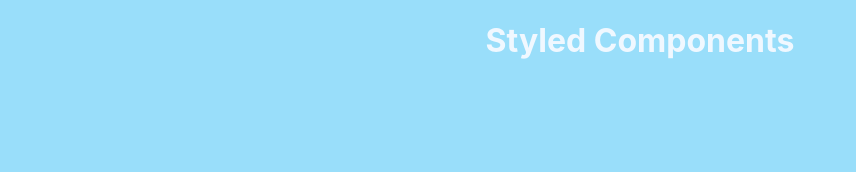
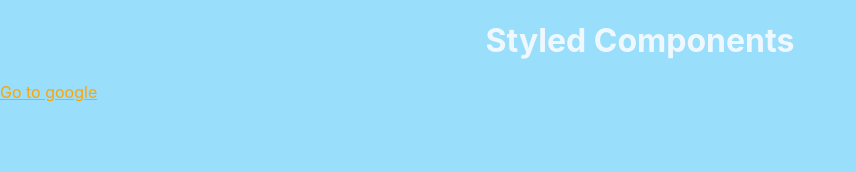
Before and after one commit to Ros-an/styled-components-practice, a React (Create React App) app: page / in a window 1280 px wide. Shown: the top 172 px of the page, without its empty margins (0-856 px from the left). Built offline with nearby package versions, Linux system fonts and the light colour scheme.

Commit message:
create href button

```diff
--- a/src/App.js
+++ b/src/App.js
@@ -5,13 +5,16 @@ const MainTitle = styled.h1`
   text-transform: capitalize;
   color: aliceblue;
 `;
-
+const Button = styled.a`
+  color: orange;
+`;
 function App() {
   return (
     <div>
-<MainTitle>styled components</MainTitle>
+      <MainTitle>styled components</MainTitle>
+      <Button href="https://google.com">Go to google</Button>
     </div>
-  )
+  );
 }
 
 export default App;
```
